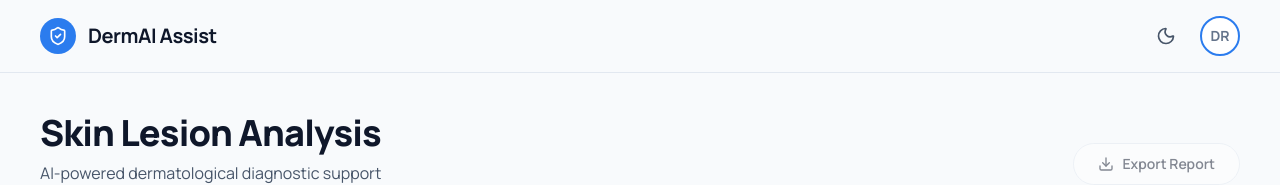
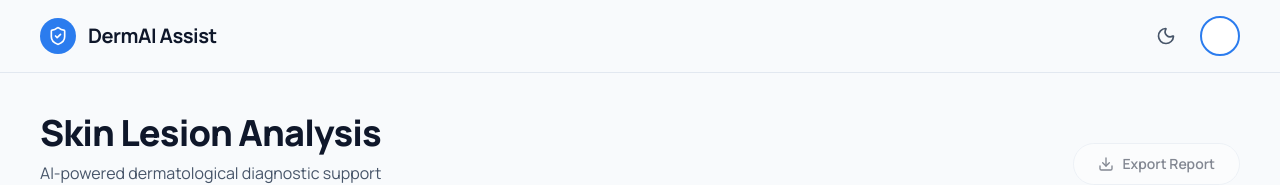
Before and after one commit to jarzeckil/skin-disease-recognition, a React app in the folder frontend/: page / in a window 1280 px wide. Shown: the top 185 px of the page. Built offline with nearby package versions, Linux system fonts and the light colour scheme; no server answers; the HTML template or start-up script is replaced by a standard one.

Commit message:
fix: remove user initials

```diff
--- a/frontend/src/components/Header.tsx
+++ b/frontend/src/components/Header.tsx
@@ -34,7 +34,7 @@ const Header: React.FC<HeaderProps> = ({ isDark, onToggleTheme }) => {
 
         {/* User avatar placeholder */}
         <div className="h-10 w-10 rounded-full border-2 border-primary overflow-hidden theme-surface flex items-center justify-center">
-          <span className="text-sm font-bold theme-text-muted">DR</span>
+          <span className="text-sm font-bold theme-text-muted"></span>
         </div>
       </div>
     </header>
```
